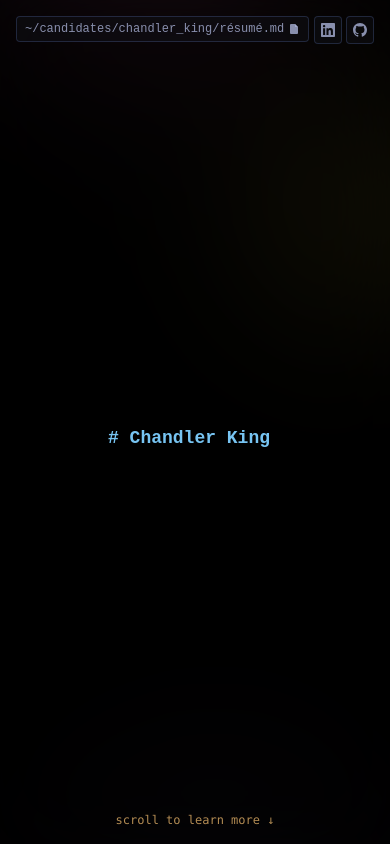
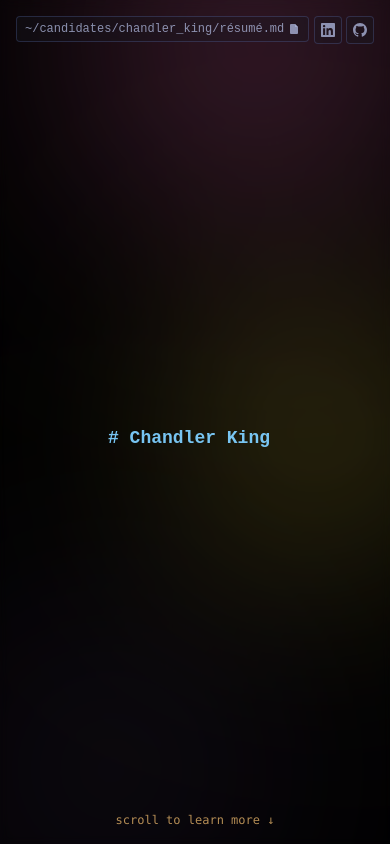
Before and after one commit to prbug/personal-website, a Next.js app: page / in a window 390 px wide. Shown: the top 844 px of the page. Built offline with nearby package versions, Linux system fonts and the light colour scheme.

Commit message:
improve background for mobile devices

```diff
--- a/src/app/components/Background.tsx
+++ b/src/app/components/Background.tsx
@@ -5,15 +5,15 @@ import React from "react";
  */
 export default function Background() {
   return (
-    <div className="fixed inset-0 -z-10 overflow-hidden">
+    <div className="fixed inset-0 -z-10">
       {/* Pink gradient blob */}
-      <div className="absolute top-[-10%] left-[-10%] w-[70vw] h-[70vw] bg-pink-400 opacity-25 blur-[100px] rounded-full animate-float-slow" />
+      <div className="absolute top-8 left-8 w-[40vh] h-[40vh] md:top-[-10%] md:left-[-10%] md:w-[70vw] md:h-[70vw] bg-pink-400 opacity-25 blur-[120px] md:blur-[100px] rounded-full animate-float-slow" />
       {/* Purple gradient blob */}
-      <div className="absolute bottom-[-10%] right-[-10%] w-[70vw] h-[70vw] bg-purple-400 opacity-25 blur-[100px] rounded-full animate-float-medium" />
+      <div className="absolute bottom-8 right-8 w-[40vh] h-[40vh] md:bottom-[-10%] md:right-[-10%] md:w-[70vw] md:h-[70vw] bg-purple-400 opacity-25 blur-[120px] md:blur-[100px] rounded-full animate-float-medium" />
       {/* Yellow gradient blob */}
-      <div className="absolute top-[30%] right-[10%] w-[50vw] h-[50vw] bg-yellow-300 opacity-15 blur-[80px] rounded-full animate-float-fast" />
-      {/* Extra blur overlay for glass effect */}
-      <div className="absolute inset-0 bg-black/60 backdrop-blur-2xl" />
+      <div className="absolute top-1/2 right-8 w-[35vh] h-[35vh] md:top-[30%] md:right-[10%] md:w-[50vw] md:h-[50vw] bg-yellow-300 opacity-15 blur-[100px] md:blur-[80px] rounded-full animate-float-fast" />
+      {/* Extra blur overlay for glass effect - reduced on mobile */}
+      <div className="absolute inset-0 bg-black/20 md:bg-black/60 backdrop-blur-sm md:backdrop-blur-2xl" />
     </div>
   );
 }
```
